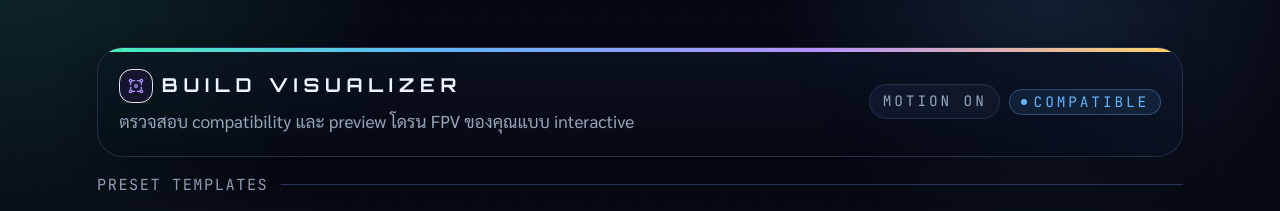
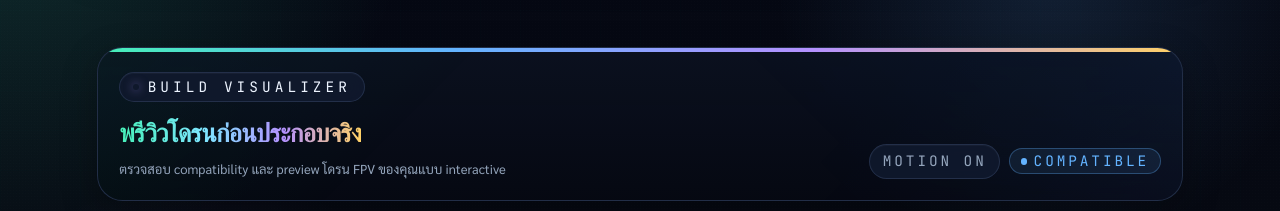
Before and after one commit to Santipap250/OBIXCORE, a Next.js app: page /visualizer in a window 1280 px wide. Shown: the part 150-361 px from the top of the page. Built offline with nearby package versions, Linux system fonts and the light colour scheme; no server answers.

Commit message:
Add files via upload

```diff
--- a/app/visualizer/VisualizerClient.tsx
+++ b/app/visualizer/VisualizerClient.tsx
@@ -202,24 +202,16 @@ export default function VisualizerClient() {
         <div className="absolute inset-x-0 top-0 h-1 color-strip" />
         <div className="absolute -right-12 top-8 h-36 w-36 rounded-full bg-purple-DEFAULT/8 blur-3xl pointer-events-none" />
 
-        <div className="relative flex flex-col gap-3 sm:flex-row sm:items-center sm:justify-between">
+        <div className="relative flex flex-col gap-3 sm:flex-row sm:items-end sm:justify-between">
           <div>
-            <div className="flex items-center gap-2 mb-1">
-              <span className="flex h-8 w-8 items-center justify-center rounded-xl border border-purple-DEFAULT/40 bg-purple-muted/40">
-                <svg width="16" height="16" viewBox="0 0 24 24" fill="none" stroke="#b491ff" strokeWidth="1.8" strokeLinecap="round" strokeLinejoin="round">
-                  <circle cx="12" cy="12" r="2" /><circle cx="4" cy="4" r="2" /><circle cx="20" cy="4" r="2" />
-                  <circle cx="4" cy="20" r="2" /><circle cx="20" cy="20" r="2" />
-                  <line x1="6" y1="4" x2="10" y2="4" /><line x1="14" y1="4" x2="18" y2="4" />
-                  <line x1="6" y1="20" x2="10" y2="20" /><line x1="14" y1="20" x2="18" y2="20" />
-                  <line x1="4" y1="6" x2="4" y2="10" /><line x1="4" y1="14" x2="4" y2="18" />
-                  <line x1="20" y1="6" x2="20" y2="10" /><line x1="20" y1="14" x2="20" y2="18" />
-                </svg>
-              </span>
-              <h1 className="font-orbitron text-lg font-bold tracking-[0.3em] text-text">
-                BUILD VISUALIZER
-              </h1>
-            </div>
-            <p className="text-sm text-text-muted">
+            <span className="hud-chip inline-flex items-center gap-2 px-3 py-1 text-[10px] font-mono uppercase tracking-[0.28em] text-purple-DEFAULT">
+              <span className="h-1.5 w-1.5 rounded-full bg-purple-DEFAULT shadow-[0_0_10px_rgba(180,145,255,0.6)]" />
+              Build Visualizer
+            </span>
+            <h1 className="mt-3 font-orbitron text-2xl font-bold tracking-tight">
+              <span className="gradient-text">พรีวิวโดรนก่อนประกอบจริง</span>
+            </h1>
+            <p className="mt-2 text-[13px] leading-relaxed text-text-muted">
               ตรวจสอบ compatibility และ preview โดรน FPV ของคุณแบบ interactive
             </p>
           </div>
```
